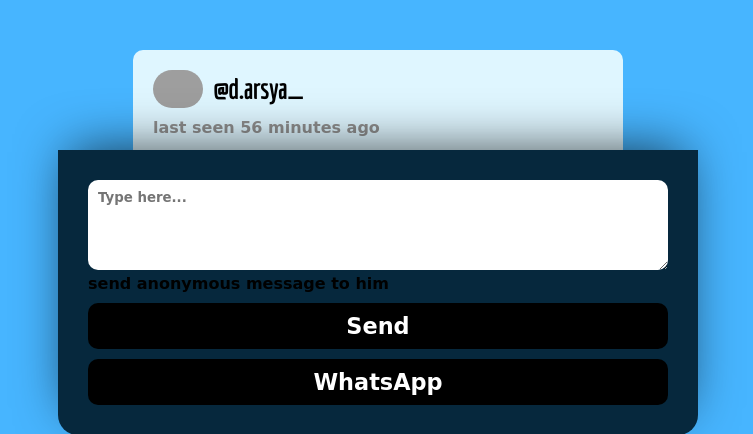
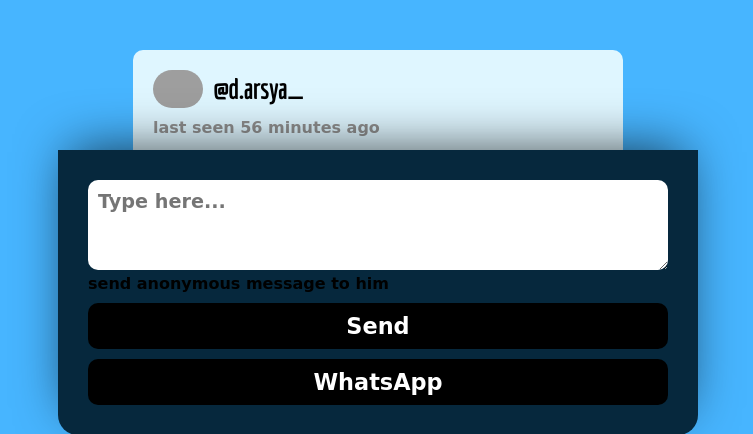
Before and after one commit to d-arsya/d-arsya.github.io, a PHP site: page / in a window 1280 px wide. Shown: the top 434 px of the page, without its empty margins (262-1015 px from the left). Run offline with PHP 8.4, Linux system fonts and the light colour scheme; some web fonts are replaced; grey boxes are pictures that could not be loaded.

Commit message:
Update styleSecret.css

```diff
--- a/styleSecret.css
+++ b/styleSecret.css
@@ -94,6 +94,7 @@ textarea{
     height: 90px;
     padding: 10px;
     border-radius: 10px;
+    font-size: 1.2em;
 }
 .submit{
     background-color: rgb(0, 0, 0);
```
